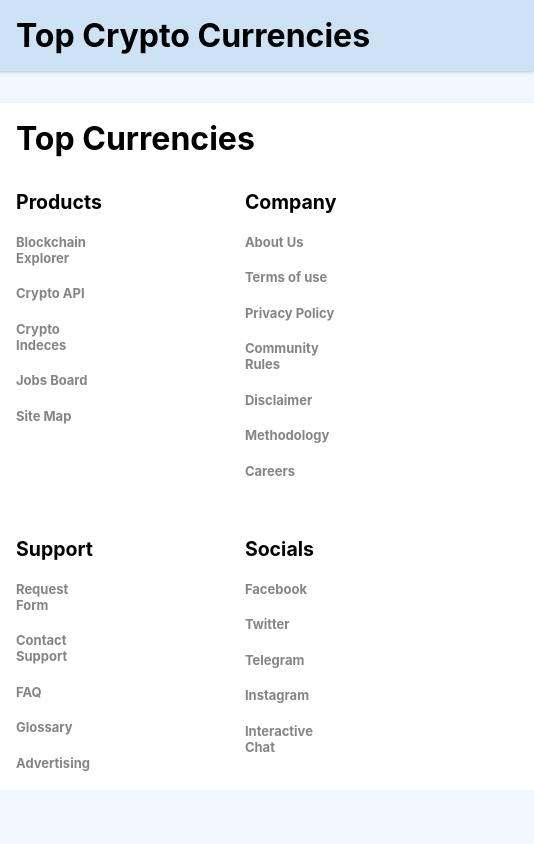
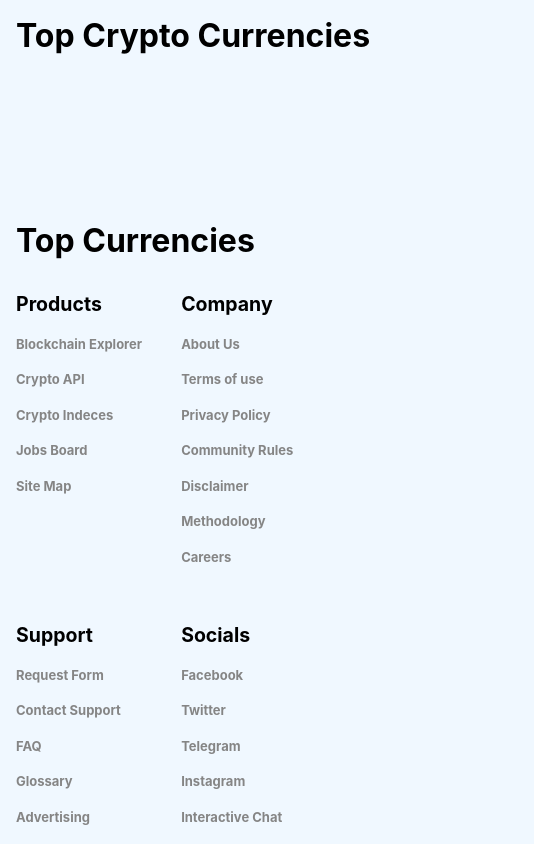
Before and after one commit to erikgalindo40/Top-Crypto-Currencies, a React (Create React App) app: page / in a window 390 px wide. Shown: the whole page, 534 px wide, since content can reach past the window. Built offline with nearby package versions, Linux system fonts and the light colour scheme.

Commit message:
fix responsiveness for mobile screen sizes

```diff
--- a/src/index.css
+++ b/src/index.css
@@ -8,12 +8,18 @@
 
 html {
   width: 100%;
+  min-height: 100vh;
+}
+
+.container {
   height: 100%;
+  min-height: 100vh;
+  display: flex;flex-direction: column;justify-content: space-between;
 }
 
 body {
-  margin-inline: 1em;
-  height: 100%;
+  margin-inline: 1em;padding: 0;
+  min-height: 100vh;
   background-color: aliceblue;
   overflow-x: hidden;
 
@@ -44,10 +50,6 @@
   display: flex;
   flex-direction: column;
   justify-content: space-between;
-
-  padding-inline: 10em;
-  margin-inline: -10em;
-  background-color: white;
 }
 
 .footer-title {
@@ -66,7 +68,6 @@
 
 .footer-list {
   margin: 0;padding: 0;
-  margin-right: 8em;
   list-style-type: none;
 }
 .footer-list-title {
@@ -81,7 +82,7 @@
   color: rgb(80, 80, 80);
 }
 
-@media (min-width: 950px) {
+@media (min-width: 750px) {
   .footer-container {
     display: flex;
     flex-direction: column;
@@ -89,7 +90,7 @@
 
   .footer-lists {
     display: flex;
-    gap: 6em;
+    gap: 8em;
   }
 }
 
@@ -109,17 +110,14 @@
   display: flex;
   justify-content: space-between;
   align-items: center;
-  /* margin-top: 2em;
-  margin-bottom: 2em; */
 
   padding-block: 1em;
   margin-bottom: 1em;
+}
 
-  background-color: rgb(205, 226, 244);
-  padding-inline: 10em;
-  margin-inline: -10em;
-
-  box-shadow: 0 -1px 5px grey;
+.header-container input {
+  /* search bar styling */
+  width: 8em;
 }
 
 .header-title {
@@ -390,9 +388,6 @@
     section 2: FLEX column layout
     section 3: FLEX column layout OR 4 COLUMN GRID layout - GRID SPAN 2
     */
-    .details-page-container {
-      /* background-color: violet; */
-    }
 
     /* detailed info */
     .detailed-info-container{
```
